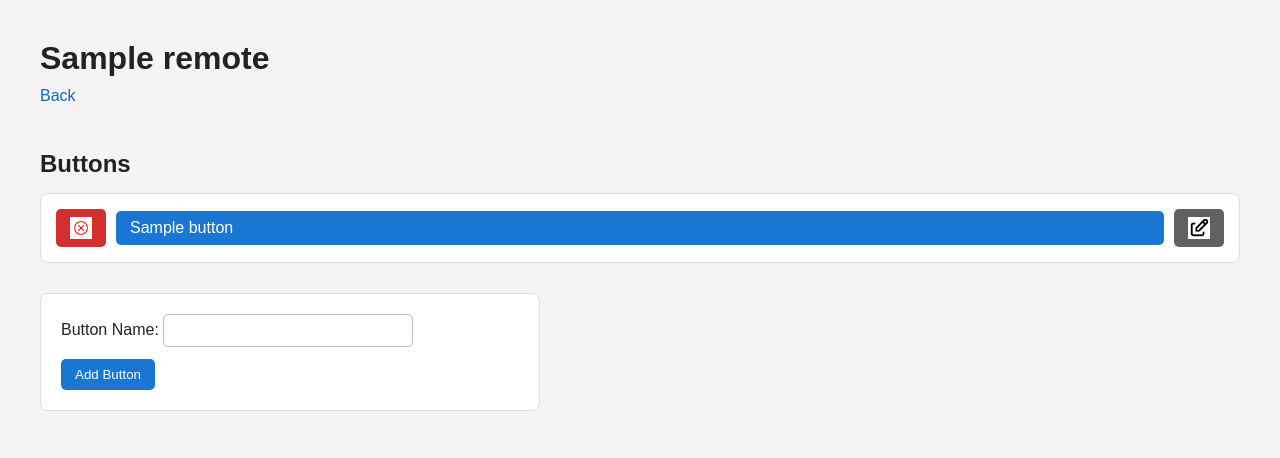
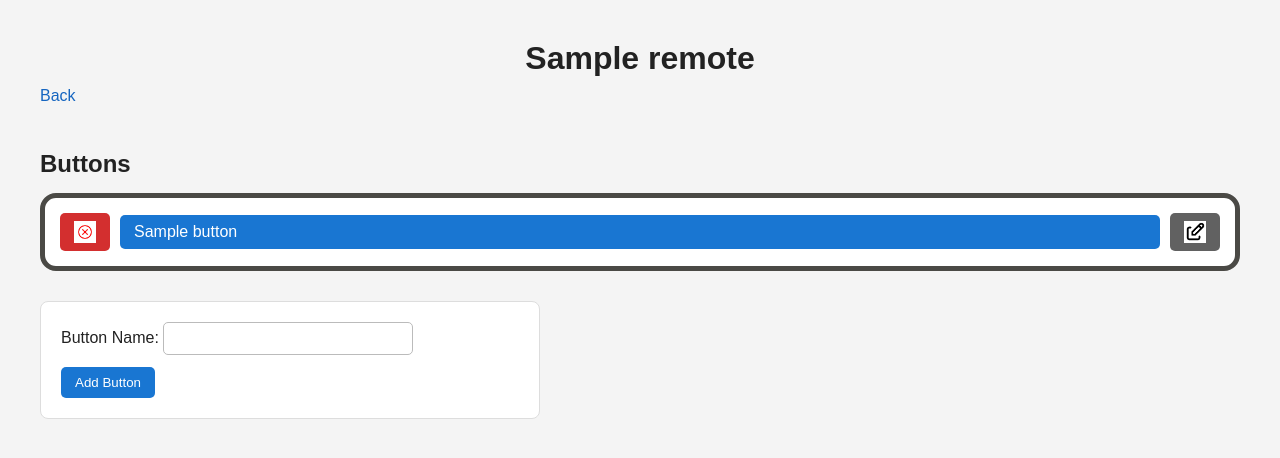
Before and after one commit to chandise12/universal-remote-web, a Flask app: page /remotes/1/buttons in a window 1280 px wide. Shown: the top 458 px of the page. Run offline with Flask 3, Linux system fonts and the light colour scheme; tables that the repository leaves empty hold one stand-in row (values such as "Sample post").

Commit message:
small fix to buttons

```diff
--- a/static/style.css
+++ b/static/style.css
@@ -14,6 +14,7 @@ body {
 
 h1 {
     margin-bottom: 10px;
+    text-align: center;
 }
 
 h2 {
@@ -39,7 +40,9 @@ ul {
 li {
     background: white;
     border: 1px solid #ddd;
-    border-radius: 8px;
+    border-radius: 16px;
+    border-width: 5px;
+    border-color: #4a4945;
 
     padding: 15px;
     margin-bottom: 12px;
```
